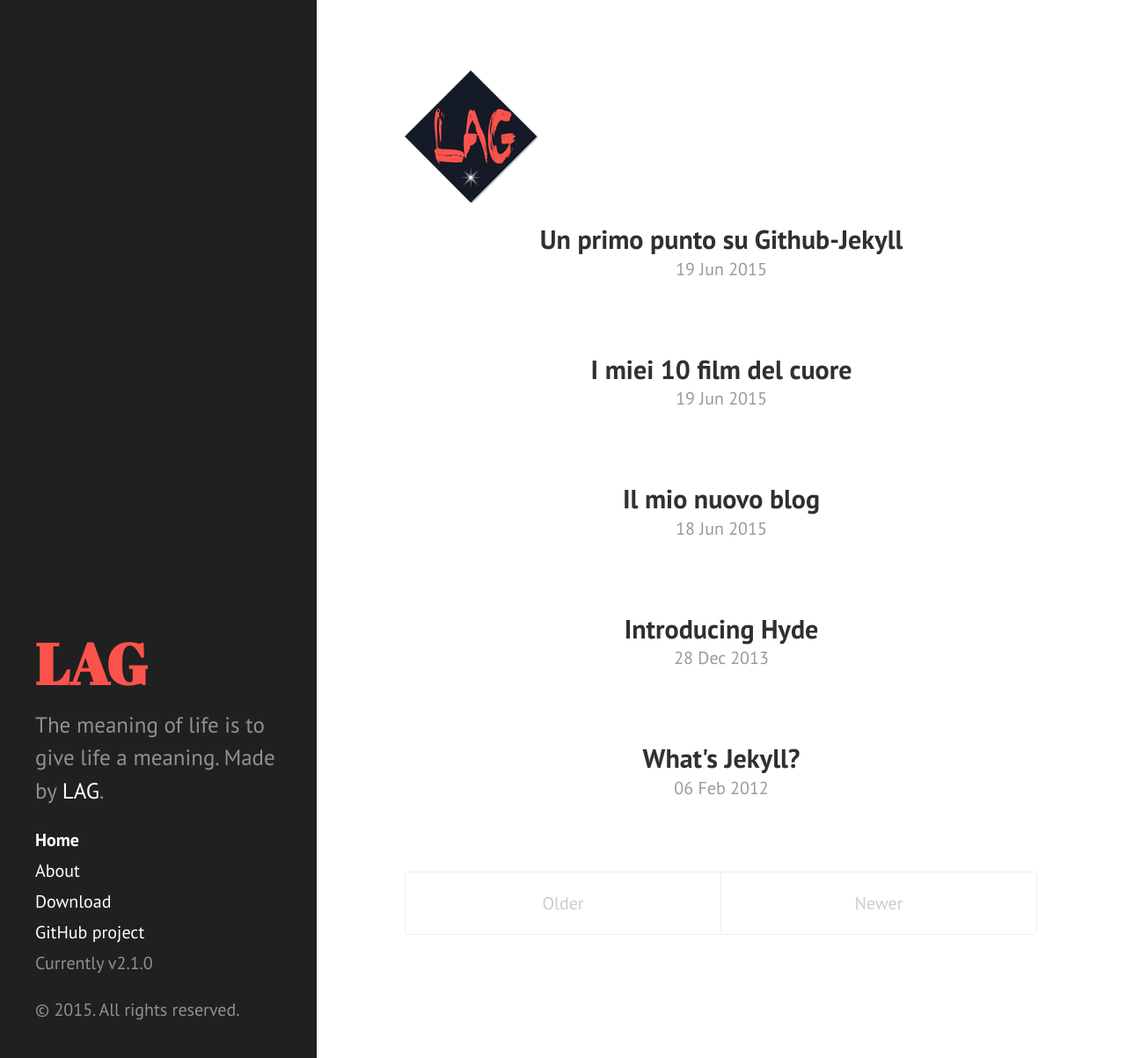
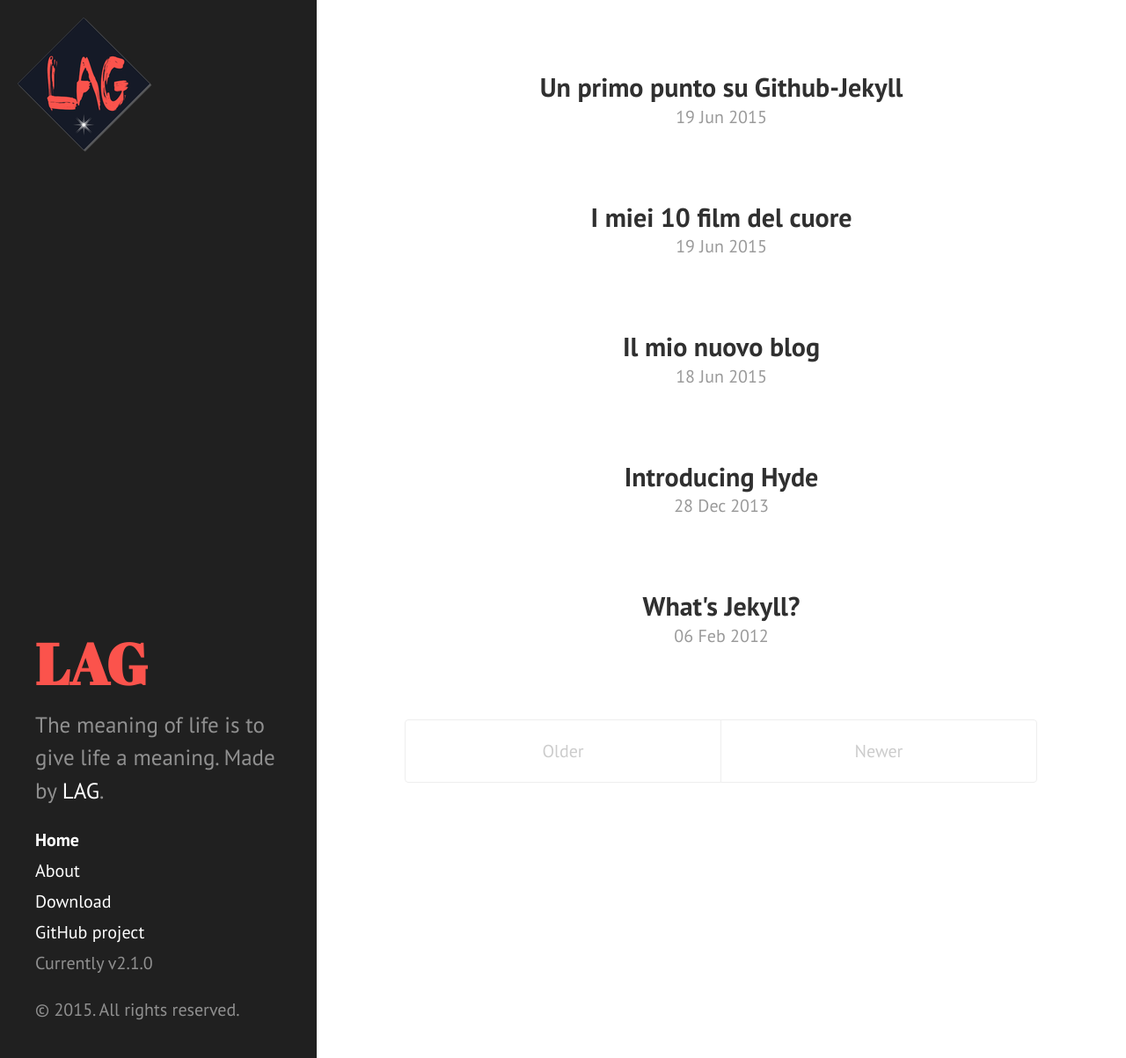
Before and after one commit to LAG12/LAG12.github.io, a Jekyll site: the page built from index.html, in a window 1280 px wide and 1203 px high. Shown: the whole window at 88% size. Built offline with Jekyll 4.4.1, drawn with Linux system fonts in a browser that asks for light colours; Markdown is read by kramdown in place of the engine named in the settings; the list of posts is cut into pages by our own code.

Commit message:
Update poole.css

```diff
--- a/public/css/poole.css
+++ b/public/css/poole.css
@@ -428,3 +428,10 @@ a.pagination-item:hover {
     border-bottom-right-radius: 4px;
   }
 }
+
+/* class logo per dare una position: fixed al logo */
+.logo{
+position: fixed;
+top: 20px;
+left: 20px;
+}
```
